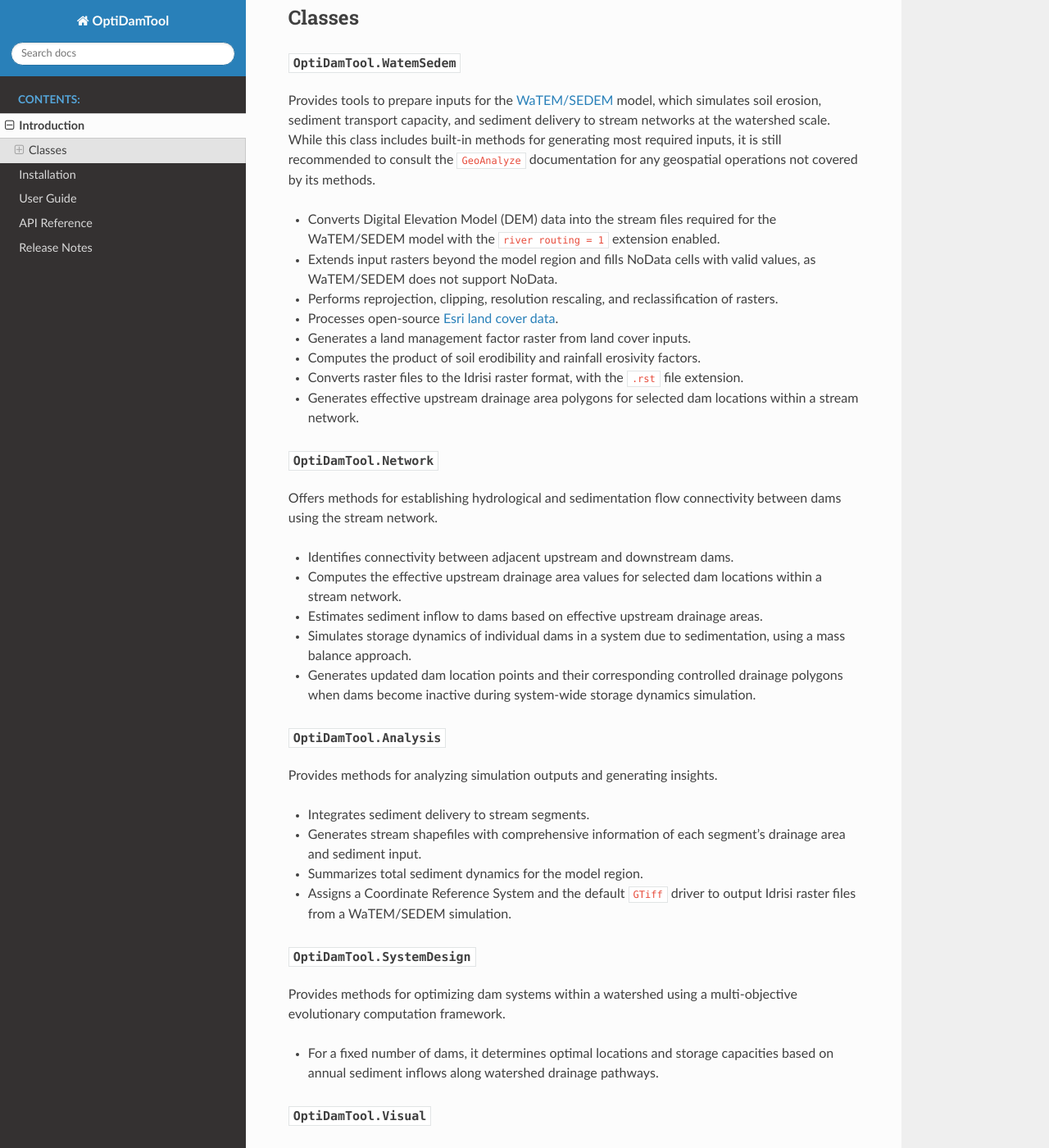
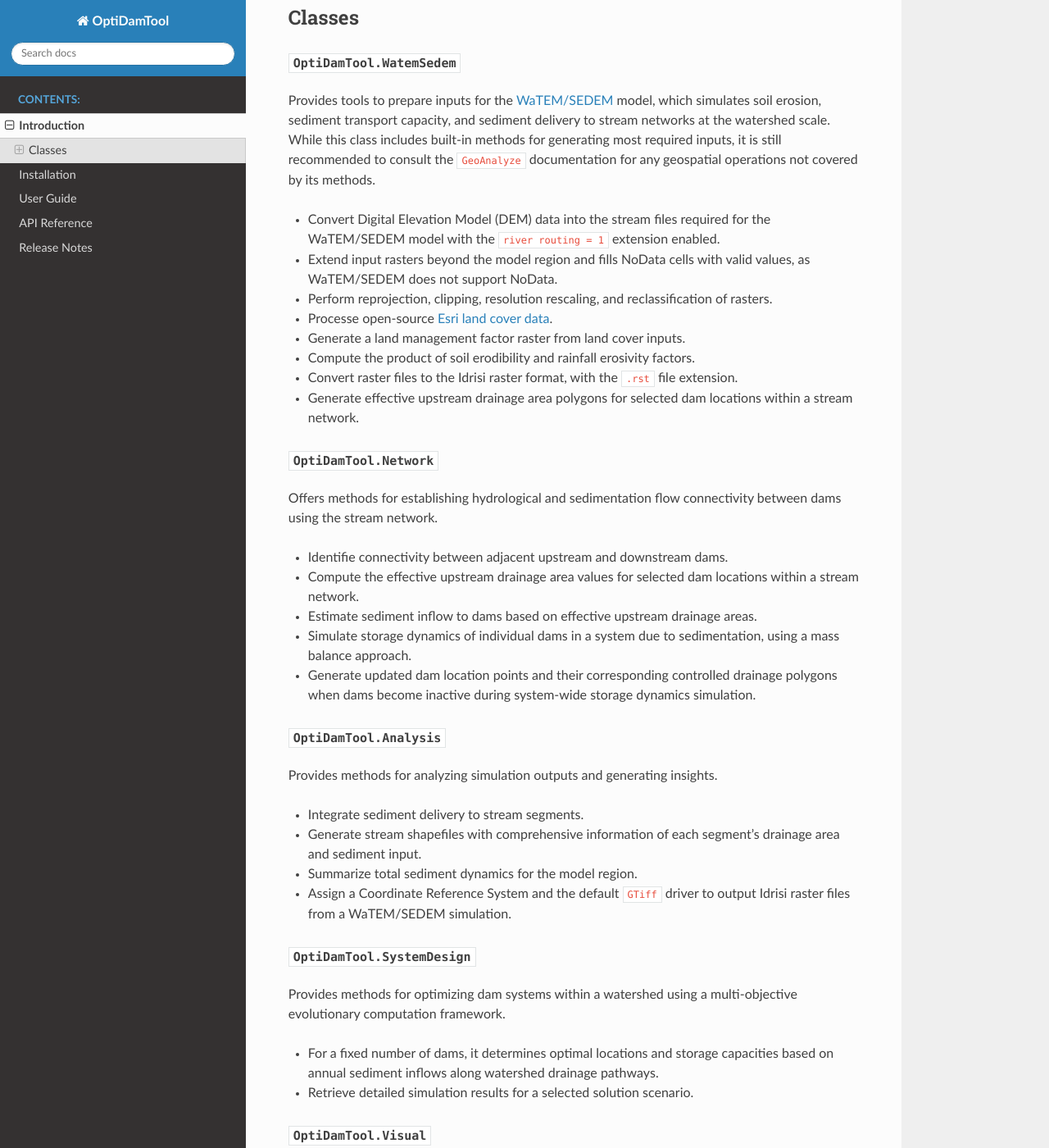
Before and after one commit to debpal/OptiDamTool, a Sphinx documentation site: the page built from docs/introduction.rst, in a window 1280 px wide and 1400 px high, scrolled down 420 px. Shown: the whole window at 82% size. Built offline with Sphinx 7.4.7 and the Read the Docs theme 3.1.0, drawn with Linux system fonts in a browser that asks for light colours.

Commit message:
update documentation

```diff
--- a/docs/introduction.rst
+++ b/docs/introduction.rst
@@ -20,14 +20,14 @@ Classes
 
 Provides tools to prepare inputs for the `WaTEM/SEDEM <https://github.com/watem-sedem>`_ model, which simulates soil erosion, sediment transport capacity, and sediment delivery to stream networks at the watershed scale. While this class includes built-in methods for generating most required inputs, it is still recommended to consult the ``GeoAnalyze`` documentation for any geospatial operations not covered by its methods.
 
-* Converts Digital Elevation Model (DEM) data into the stream files required for the WaTEM/SEDEM model with the  ``river routing = 1`` extension enabled.
-* Extends input rasters beyond the model region and fills NoData cells with valid values, as WaTEM/SEDEM does not support NoData.
-* Performs reprojection, clipping, resolution rescaling, and reclassification of rasters.
-* Processes open-source `Esri land cover data <https://livingatlas.arcgis.com/landcover/>`_.
-* Generates a land management factor raster from land cover inputs.
-* Computes the product of soil erodibility and rainfall erosivity factors.
-* Converts raster files to the Idrisi raster format, with the ``.rst`` file extension.
-* Generates effective upstream drainage area polygons for selected dam locations within a stream network.
+* Convert Digital Elevation Model (DEM) data into the stream files required for the WaTEM/SEDEM model with the  ``river routing = 1`` extension enabled.
+* Extend input rasters beyond the model region and fills NoData cells with valid values, as WaTEM/SEDEM does not support NoData.
+* Perform reprojection, clipping, resolution rescaling, and reclassification of rasters.
+* Processe open-source `Esri land cover data <https://livingatlas.arcgis.com/landcover/>`_.
+* Generate a land management factor raster from land cover inputs.
+* Compute the product of soil erodibility and rainfall erosivity factors.
+* Convert raster files to the Idrisi raster format, with the ``.rst`` file extension.
+* Generate effective upstream drainage area polygons for selected dam locations within a stream network.
 
 
 :class:`OptiDamTool.Network`
@@ -35,11 +35,11 @@ Provides tools to prepare inputs for the `WaTEM/SEDEM <https://github.com/watem-
 
 Offers methods for establishing hydrological and sedimentation flow connectivity between dams using the stream network.
 
-* Identifies connectivity between adjacent upstream and downstream dams.
-* Computes the effective upstream drainage area values for selected dam locations within a stream network.
-* Estimates sediment inflow to dams based on effective upstream drainage areas.
-* Simulates storage dynamics of individual dams in a system due to sedimentation, using a mass balance approach.
-* Generates updated dam location points and their corresponding controlled drainage polygons when dams become inactive
+* Identifie connectivity between adjacent upstream and downstream dams.
+* Compute the effective upstream drainage area values for selected dam locations within a stream network.
+* Estimate sediment inflow to dams based on effective upstream drainage areas.
+* Simulate storage dynamics of individual dams in a system due to sedimentation, using a mass balance approach.
+* Generate updated dam location points and their corresponding controlled drainage polygons when dams become inactive
   during system-wide storage dynamics simulation.
 
 
@@ -48,17 +48,19 @@ Offers methods for establishing hydrological and sedimentation flow connectivity
 
 Provides methods for analyzing simulation outputs and generating insights.
 
-* Integrates sediment delivery to stream segments.
-* Generates stream shapefiles with comprehensive information of each segment's drainage area and sediment input.
-* Summarizes total sediment dynamics for the model region.
-* Assigns a Coordinate Reference System and the default ``GTiff`` driver to output Idrisi raster files from a WaTEM/SEDEM simulation.
+* Integrate sediment delivery to stream segments.
+* Generate stream shapefiles with comprehensive information of each segment's drainage area and sediment input.
+* Summarize total sediment dynamics for the model region.
+* Assign a Coordinate Reference System and the default ``GTiff`` driver to output Idrisi raster files from a WaTEM/SEDEM simulation.
 
 
 :class:`OptiDamTool.SystemDesign`
 ^^^^^^^^^^^^^^^^^^^^^^^^^^^^^^^^^^
+
 Provides methods for optimizing dam systems within a watershed using a multi-objective evolutionary computation framework.
 
 * For a fixed number of dams, it determines optimal locations and storage capacities based on annual sediment inflows along watershed drainage pathways.
+* Retrieve detailed simulation results for a selected solution scenario.
 
 
 :class:`OptiDamTool.Visual`
```
Also changed, not shown: docs/changelog.rst (+12 -0 lines).
